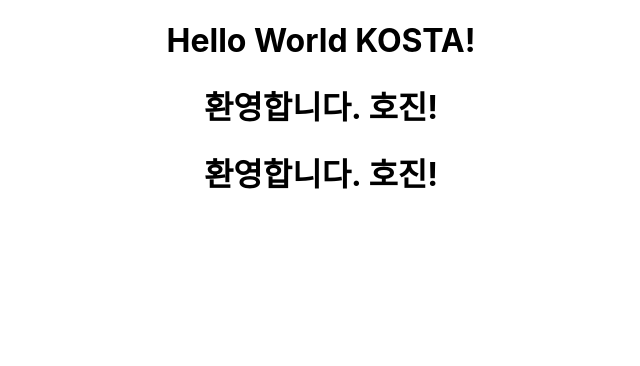
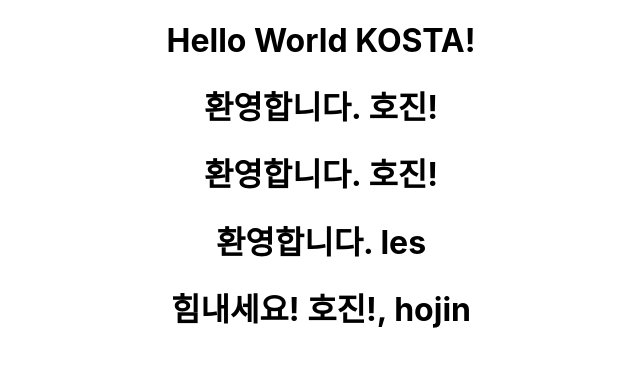
Before and after one commit to seedevk8s/react-basics, a React (Create React App) app: page / in a window 1280 px wide. Shown: the top 366 px of the page, without its empty margins (319-959 px from the left). Built offline with nearby package versions, Linux system fonts and the light colour scheme.

Commit message:
함수 컴포넌트에 props 사용하기

```diff
--- a/src/App.js
+++ b/src/App.js
@@ -1,6 +1,8 @@
 import logo from './logo.svg';
 import './App.css';
 import Welcome from './components/Welcome';
+import Greeting from './components/Welcome2';
+import Welcome3 from './components/Welcome3';
 
 function App() {
   return (
@@ -8,6 +10,8 @@
       <h1>Hello World KOSTA!</h1>
       <Welcome />
       <Welcome />
+      <Greeting />
+      <Welcome3 name="hojin" />
     </div>
   );
 }
--- /dev/null
+++ b/src/components/Welcome2.js
@@ -0,0 +1,5 @@
+const Greeting = () => {
+    return <h1>환영합니다. les</h1>
+}
+
+export default Greeting
--- /dev/null
+++ b/src/components/Welcome3.js
@@ -0,0 +1,3 @@
+const Welcome3 = (props) => <h1>힘내세요! 호진!, {props.name}</h1>
+
+export default Welcome3
```
